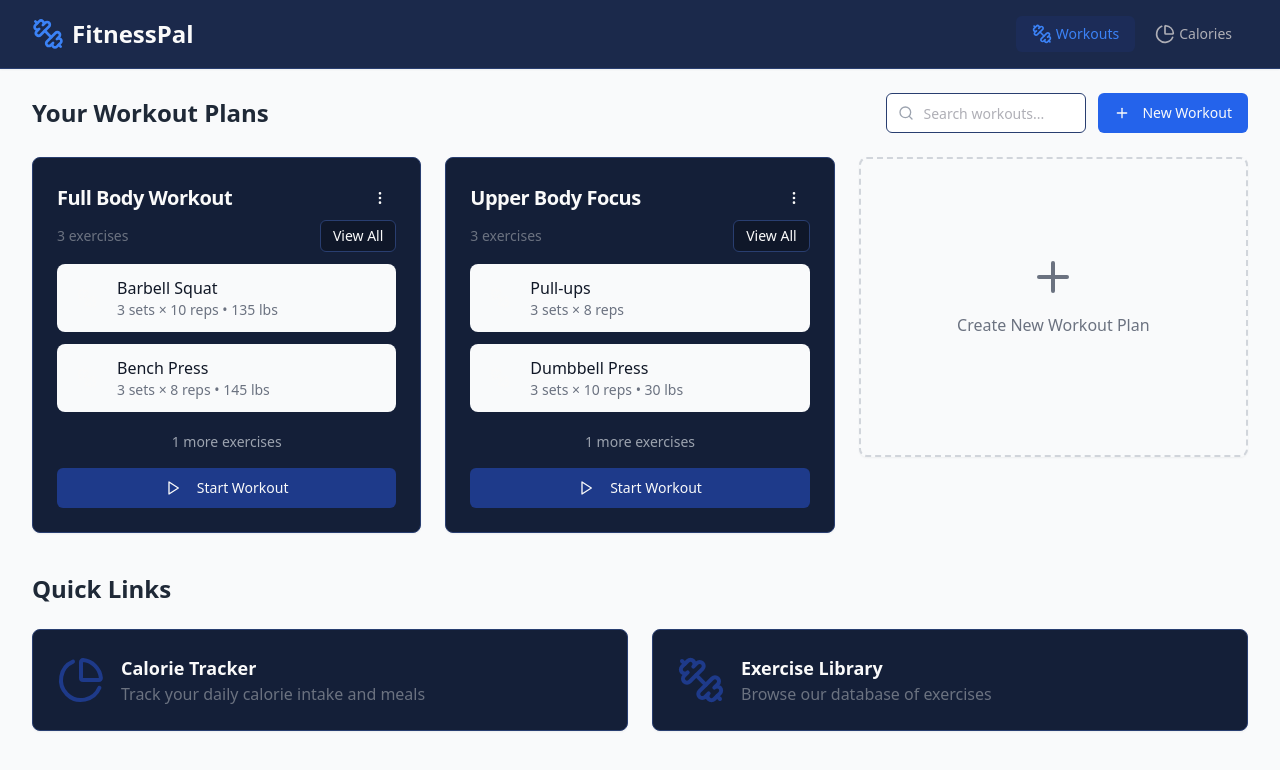
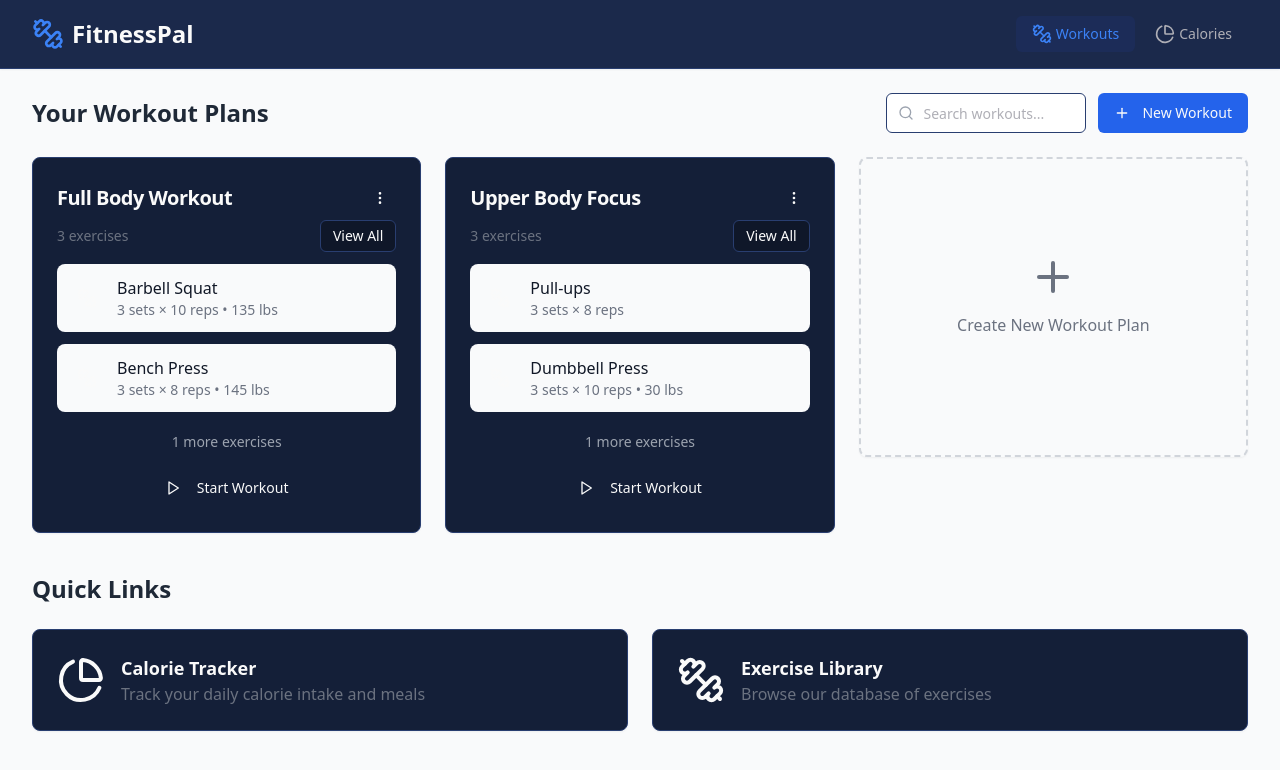
Before and after one commit to NexttotheTOP/one-page-fitness-pal, a React (Vite) app: page / in a window 1280 px wide. Shown: the top 770 px of the page. Built offline with nearby package versions, Linux system fonts and the light colour scheme.

Commit message:
Reverted to edit edt-de63fd22-6433-4057-a244-adc72ecda581: "Refactor: Use darker blue theme
Update the application to use a darker blue color scheme instead of purple."

```diff
--- a/src/components/workout/WorkoutPlan.tsx
+++ b/src/components/workout/WorkoutPlan.tsx
@@ -77,7 +77,7 @@ const WorkoutPlan = ({ workout }: WorkoutPlanProps) => {
         </div>
 
         <div className="mt-4">
-          <Button className="w-full bg-fitness-blue hover:bg-fitness-blue-dark">
+          <Button className="w-full bg-fitness-purple hover:bg-fitness-purple-dark">
             <Play className="mr-2 h-4 w-4" />
             Start Workout
           </Button>
--- a/src/pages/Index.tsx
+++ b/src/pages/Index.tsx
@@ -76,9 +76,9 @@ const Index = () => {
           </div>
 
           <div className="grid grid-cols-1 md:grid-cols-2 gap-6">
-            <Card className="fitness-card hover:border-fitness-blue cursor-pointer" onClick={() => navigate('/calories')}>
+            <Card className="fitness-card hover:border-fitness-purple cursor-pointer" onClick={() => navigate('/calories')}>
               <CardContent className="flex items-center p-6">
-                <PieChart className="h-12 w-12 text-fitness-blue mr-4" />
+                <PieChart className="h-12 w-12 text-fitness-purple mr-4" />
                 <div>
                   <h3 className="text-lg font-semibold">Calorie Tracker</h3>
                   <p className="text-gray-500">Track your daily calorie intake and meals</p>
@@ -86,9 +86,9 @@ const Index = () => {
               </CardContent>
             </Card>
 
-            <Card className="fitness-card hover:border-fitness-blue cursor-pointer">
+            <Card className="fitness-card hover:border-fitness-purple cursor-pointer">
               <CardContent className="flex items-center p-6">
-                <Dumbbell className="h-12 w-12 text-fitness-blue mr-4" />
+                <Dumbbell className="h-12 w-12 text-fitness-purple mr-4" />
                 <div>
                   <h3 className="text-lg font-semibold">Exercise Library</h3>
                   <p className="text-gray-500">Browse our database of exercises</p>
--- a/tailwind.config.ts
+++ b/tailwind.config.ts
@@ -1,3 +1,4 @@
+
 import type { Config } from "tailwindcss";
 
 export default {
@@ -53,9 +54,9 @@ export default {
           foreground: "hsl(var(--card-foreground))",
         },
         fitness: {
-          blue: '#1E3A8A',    // Dark Blue (primary)
-          'blue-dark': '#091A40', // Darker Blue
-          'blue-light': '#3B82F6', // Bright Blue
+          blue: '#1E3A8A',
+          'blue-dark': '#091A40',
+          'blue-light': '#3B82F6',
           charcoal: '#1F2937',
           gray: '#F3F4F6',
           green: '#10B981',
```
